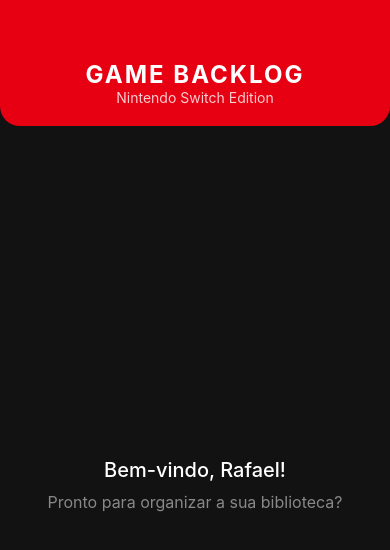
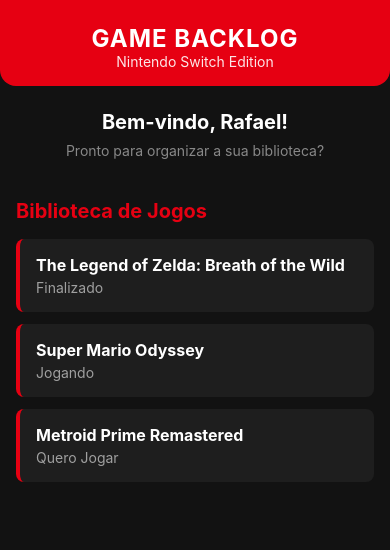
Before and after one commit to RafaelTSa/GameBacklog, a React Native app: screen / in a window 390 px wide. Shown: the top 550 px of the page. Built offline with nearby package versions, Linux system fonts and the light colour scheme.

Commit message:
altera App.js para exibir lista de Games

```diff
--- a/App.js
+++ b/App.js
@@ -1,65 +1,66 @@
 import React from 'react';
-import { StyleSheet, Text, View, StatusBar } from 'react-native';
+import { StyleSheet, Text, View, SafeAreaView, StatusBar } from 'react-native';
+import GameList from './src/components/GameList';
 
 export default function App() {
   return (
-    <View style={styles.container}>
-      {/* Configura a barra de estado do telemóvel */}
-      <StatusBar barStyle="light-content" />
+    <SafeAreaView style={styles.container}>
+      <StatusBar barStyle="light-content" backgroundColor="#E60012" />
 
+      {/* Cabeçalho do App */}
       <View style={styles.header}>
-        <Text style={styles.title}>GAME BACKLOG</Text>
-        <Text style={styles.subtitle}>Nintendo Switch Edition</Text>
+        <Text style={styles.headerTitle}>GAME BACKLOG</Text>
+        <Text style={styles.headerSubtitle}>Nintendo Switch Edition</Text>
       </View>
 
-      <View style={styles.content}>
+      {/* Saudação */}
+      <View style={styles.welcomeContainer}>
         <Text style={styles.welcomeText}>Bem-vindo, Rafael!</Text>
-        <Text style={styles.infoText}>Pronto para organizar a sua biblioteca?</Text>
+        <Text style={styles.subtitleText}>Pronto para organizar a sua biblioteca?</Text>
       </View>
-    </View>
+
+      {/* Lista de Jogos */}
+      <GameList />
+    </SafeAreaView>
   );
 }
 
 const styles = StyleSheet.create({
   container: {
     flex: 1,
-    backgroundColor: '#121212', // Fundo escuro (Dark Mode)
+    backgroundColor: '#121212',
   },
   header: {
-    backgroundColor: '#E60012', // Vermelho oficial Nintendo
-    paddingTop: 60,
-    paddingBottom: 20,
+    backgroundColor: '#E60012',
+    paddingTop: 24,
+    paddingBottom: 16,
     alignItems: 'center',
-    justifyContent: 'center',
-    borderBottomLeftRadius: 20,
-    borderBottomRightRadius: 20,
+    borderBottomLeftRadius: 16,
+    borderBottomRightRadius: 16,
   },
-  title: {
-    color: '#FFF',
+  headerTitle: {
     fontSize: 24,
     fontWeight: 'bold',
-    letterSpacing: 2,
+    color: '#FFFFFF',
+    letterSpacing: 1,
   },
-  subtitle: {
-    color: '#FFF',
+  headerSubtitle: {
     fontSize: 14,
-    opacity: 0.8,
+    color: '#FFFFFF',
+    opacity: 0.9,
   },
-  content: {
-    flex: 1,
+  welcomeContainer: {
+    padding: 24,
     alignItems: 'center',
-    justifyContent: 'center',
-    padding: 20,
   },
   welcomeText: {
-    color: '#FFF',
     fontSize: 20,
-    fontWeight: '500',
-    marginBottom: 10,
+    fontWeight: 'bold',
+    color: '#FFFFFF',
+    marginBottom: 8,
   },
-  infoText: {
-    color: '#888',
-    fontSize: 16,
-    textAlign: 'center',
+  subtitleText: {
+    fontSize: 14,
+    color: '#888888',
   },
 });
```
